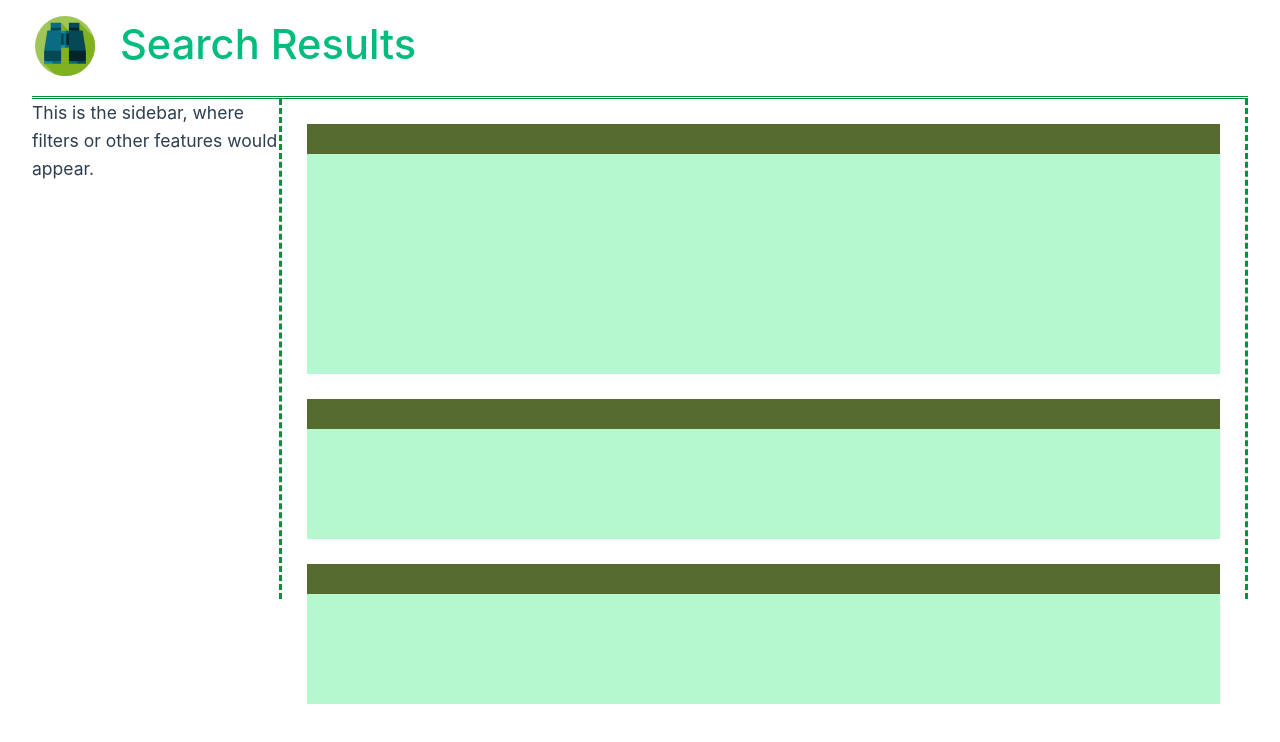
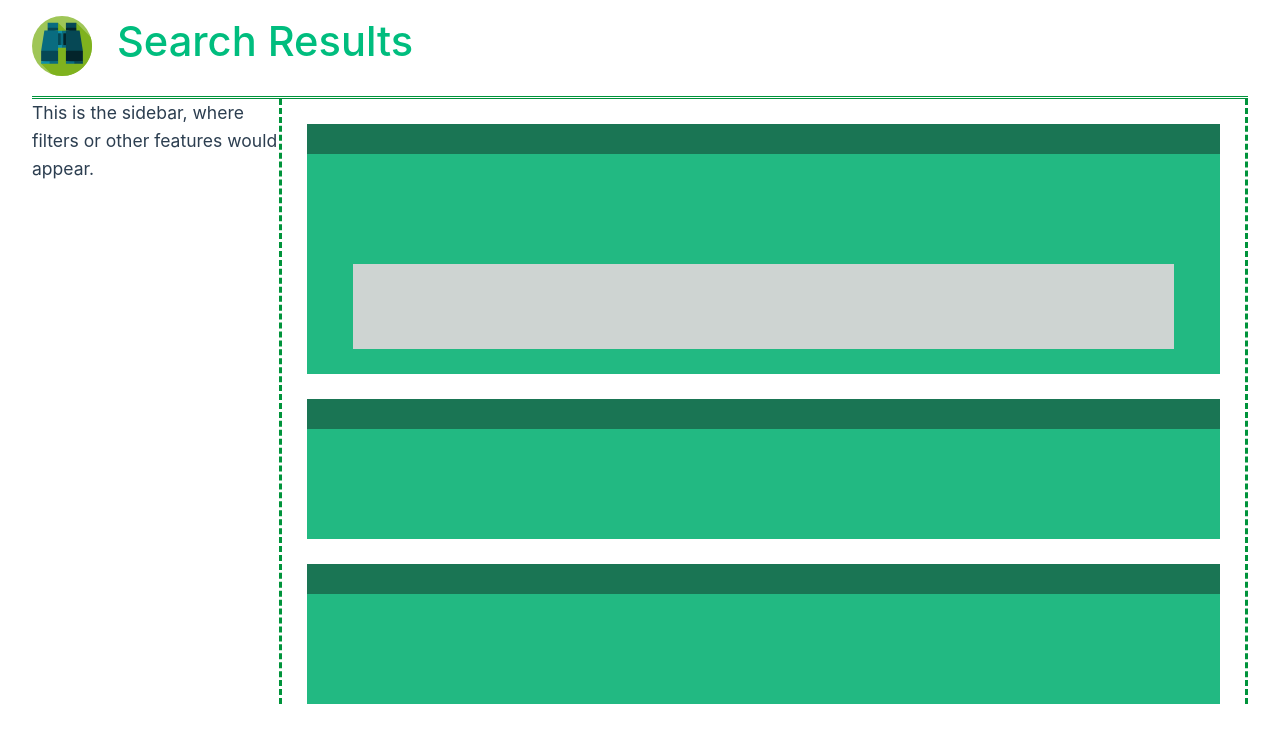
Before and after one commit to n-albert/Search-UI, a Vue app in the folder app/: page /results in a window 1280 px wide. Both pictures are taken after a click on the element 763 px from the left and 139 px from the top of the page. Shown: the top 742 px of the page. Built offline with nearby package versions, Linux system fonts and the light colour scheme.

Commit message:
Various UI updates

```diff
--- a/app/src/App.vue
+++ b/app/src/App.vue
@@ -45,7 +45,6 @@ nav a.router-link-exact-active:hover {
 
 nav a {
   display: inline-block;
-  padding: 0 1rem;
   border-left: 1px solid var(--color-border);
 }
 
--- a/app/src/assets/main.css
+++ b/app/src/assets/main.css
@@ -14,7 +14,7 @@ a,
   text-decoration: none;
   color: hsla(160, 100%, 37%, 1);
   transition: 0.4s;
-  padding: 3px;
+  padding: 0px;
 }
 
 @media (hover: hover) {
--- a/app/src/components/FullPageHeader.vue
+++ b/app/src/components/FullPageHeader.vue
@@ -1,14 +1,29 @@
 <script>
-   import router from '../router/index.js';
-   import { RouterLink } from 'vue-router';
+    import router from '../router/index.js';
+    import { RouterLink } from 'vue-router';
+
+    export default {
+      name: "SearchOptions",
+      data() {
+          return {
+              rotateClicked: false,
+              rotationDuration: 500
+          };
+      },
+      methods: {
+          rotation() {
+            this.rotateClicked = !this.rotateClicked;
+            setTimeout(() => this.rotateClicked = !this.rotateClicked, this.rotationDuration)
+            setTimeout(() => router.push('/'), 750)
+          }
+      }
+  };
 </script>
 
 <template>
     <div class="full-page-header">
-        <div class="logo-div">
-            <RouterLink to="/">
-                <img alt="Binoculars from SVGRepo" class="ui-logo" id="uiLogo" src="@/assets/binoculars-svgrepo-com.svg"/>
-            </RouterLink>
+        <div class="logo-div" @click="rotation" :class="{ rotateClicked }">
+            <img alt="Binoculars from SVGRepo" class="ui-logo" id="uiLogo" src="@/assets/binoculars-svgrepo-com.svg"/>
         </div>
         <h3 class="green">Search Results</h3>
     </div>
@@ -37,11 +52,18 @@
     font-weight: 500;
     font-size: 2.6rem;
     line-height: normal;
+    padding: 0 rem;
 }
 
 .full-page-header h1,
 .full-page-header span {
   text-align: left;
+}
+
+.rotateClicked {
+  transform: rotate(360deg);
+  transition: transform 500ms ease-in-out;
+
 }
 
 @media (min-width: 512px) {
--- a/app/src/components/HomePageHeader.vue
+++ /dev/null
@@ -1,56 +0,0 @@
-<script setup>
-
-import { RouterLink } from 'vue-router';
-
-defineProps({
-  msg: {
-    type: String,
-    required: true,
-  },
-})
-</script>
-
-<template>
-  <div class="greetings">
-    <RouterLink to="/">
-      <img alt="Binoculars from SVGRepo" class="ui-logo" id="uiLogo" src="@/assets/binoculars-svgrepo-com.svg" width="125" height="125" />
-    </RouterLink>
-    <h1 class="green">{{ msg }}</h1>
-    <span>
-      A project successfully created with
-      <a href="https://vite.dev/" target="_blank" rel="noopener">Vite</a> +
-      <a href="https://vuejs.org/" target="_blank" rel="noopener">Vue 3</a>.
-    </span>
-  </div>
-</template>
-
-<style scoped>
-h1 {
-  font-weight: 500;
-  font-size: 2.6rem;
-  position: center;
-  top: -10px;
-}
-
-h3 {
-  font-size: 1.2rem;
-}
-
-.greetings {
-  flex: auto;
-  align-items: center;
-  text-align: center;
-}
-
-.greetings h1,
-.greetings span {
-  text-align: center;
-}
-
-@media (min-width: 512px) {
-  .greetings h1,
-  .greetings span {
-    text-align: center;
-  }
-}
-</style>
--- a/app/src/components/ResultItem.vue
+++ b/app/src/components/ResultItem.vue
@@ -13,13 +13,14 @@
         <div class="result-banner" @click="showContent = !showContent">
 
         </div>
+            <div class="result-content-default">
 
-        <div class="result-content-default">
+            </div>
+            <div v-if="showContent" class="result-content-expanded" >
+                <div class="result-secondary-content-container">
 
-        </div>
-        <div class="result-content-expanded" v-if="showContent">
-
-        </div>
+                </div>
+            </div>
     </div>
 </template>
 
@@ -27,25 +28,37 @@
 
 .result-card {
     flex: 1;
-    flex-flow: column;
+    flex-direction: column;
     margin: 25px 25px 0px 25px;
     border: rgb(181, 247, 207);
 }
 
 .result-banner {
-    background-color: darkolivegreen;
+    background-color: rgb(26, 117, 84);
     flex: 1;
     height: 30px;
 }
 
 .result-content-default {
-    background-color: rgb(181, 247, 207);
+    background-color: rgb(34, 185, 130);
     height: 110px
 }
 
 .result-content-expanded {
-    background-color: rgb(181, 247, 207);
-    height: 110px
+    background-color: rgb(34, 185, 130);
+    height: 110px;
+    flex-direction: column;
+    align-items: center;
+
+}
+
+.result-secondary-content-container {
+    background-color: rgb(206, 212, 210);
+    margin-left: auto;
+    margin-right: auto;
+    min-width: 90%;
+    max-width: fit-content;
+    height: 85px;
 }
 
 </style>
--- a/app/src/components/ResultsContent.vue
+++ b/app/src/components/ResultsContent.vue
@@ -33,7 +33,8 @@
 <style>
     .results-content {
         flex: 1;
-        height: 500px;
+        flex-wrap: wrap;
+        height: auto;
         border-right: dashed rgb(0, 147, 59);
     }
     .results-content h1 {
--- a/app/src/components/ResultsSidebar.vue
+++ b/app/src/components/ResultsSidebar.vue
@@ -18,7 +18,7 @@
 
 <style>
     .results-sidebar {
-        height: 500px;
+        height: auto;
         width: 250px;
         border-right: dashed rgb(0, 147, 59);
     }
--- a/app/src/views/HomeView.vue
+++ b/app/src/views/HomeView.vue
@@ -10,15 +10,20 @@
           return {
               searchSelection: "",
               textareaInput: "",
-              doesRotate: false
+              rotateClicked: false,
+              rotationDuration: 500
           };
       },
       methods: {
+          rotation() {
+            this.rotateClicked = !this.rotateClicked;
+            setTimeout(() => this.rotateClicked = !this.rotateClicked, this.rotationDuration)
+          },
           submitSearch() {
-              this.doesRotate = true;
-              alert(`Hello!`)
-              router.push('/results')
-          }
+              this.rotateClicked = !this.rotateClicked;
+              setTimeout(() => router.push('/results'), 750)
+
+          },
       }
   };
 </script>
@@ -28,11 +33,12 @@
     <header>
       <div class="wrapper">
         <div class="greetings">
-          <RouterLink to="/">
-            <div :class="{ rotate: doesRotate}">
+
+            <div @click="rotation" :class="{ rotateClicked }">
               <img alt="Binoculars from SVGRepo" class="ui-logo" id="uiLogo" src="@/assets/binoculars-svgrepo-com.svg" width="125" height="125" />
             </div>
-          </RouterLink>
+          <!-- <RouterLink to="/">
+          </RouterLink> -->
           <h1 class="green">Search UI</h1>
         </div>
       </div>
@@ -50,7 +56,7 @@
         <p>{{ textareaInput }}</p>
         <textarea v-model="textareaInput" placeholder="add multiple lines"></textarea>
     </div>
-    <button @click="submitSearch" :class="{ rotate: doesRotate}">Search</button>
+    <button @click="submitSearch()">Search</button>
   </main>
 </template>
 
@@ -77,6 +83,15 @@ h3 {
   text-align: center;
 }
 
+.search-options {
+  padding-top: 5px;
+  padding-bottom: 5px;
+}
+
+.search-options label {
+  padding-left: 10px;
+}
+
 .search-input p {
     white-space: pre-line;
 }
@@ -87,11 +102,11 @@ h3 {
     min-height: 250px;
 }
 
-.rotate {
-  rotate: 180deg;
-  transition: rotate 2s;
+.rotateClicked {
+  transform: rotate(360deg);
+  transition: transform 500ms ease-in-out;
+
 }
-
 
 @media (min-width: 512px) {
   .greetings h1,
--- a/app/src/views/ResultsView.vue
+++ b/app/src/views/ResultsView.vue
@@ -20,6 +20,7 @@
   .results-container {
     width: 100%;
     display: flex;
+    flex-wrap: wrap;
   }
   @media (min-width: 512px) {
     body {
```
